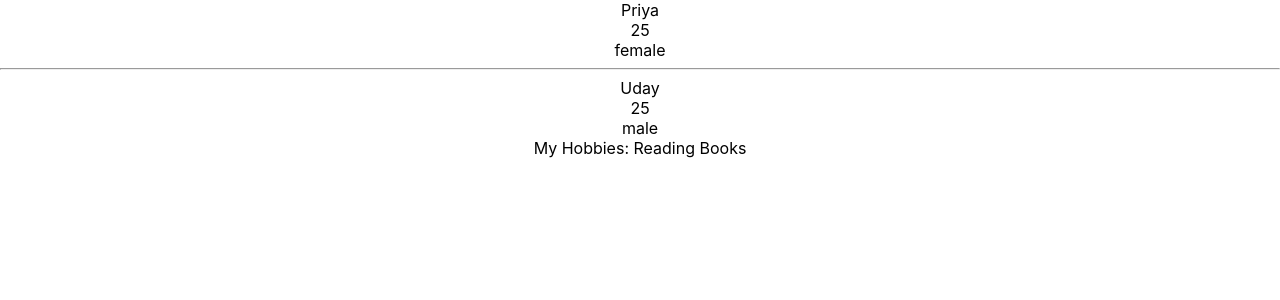
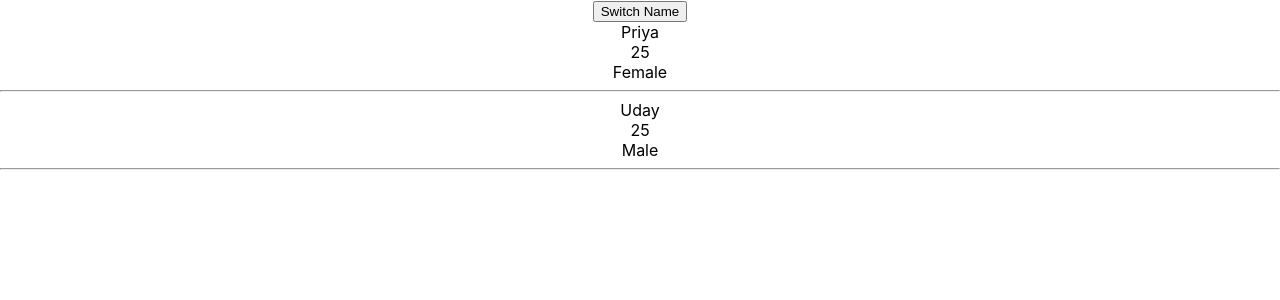
Before and after one commit to priyadarshiniravi/react-basic-workshop, a React (Create React App) app: page / in a window 1280 px wide. Shown: the top 300 px of the page. Built offline with nearby package versions, Linux system fonts and the light colour scheme.

Commit message:
Add dynamic content

```diff
--- a/src/App.js
+++ b/src/App.js
@@ -3,12 +3,33 @@ import './App.css';
 import Person from "./person/Person";
 
 class App extends Component {
+    state = {
+        people: [
+            {
+                name: "Priya",
+                age: 25,
+                gender: "Female"
+            },
+            {
+                name: "Uday",
+                age: 25,
+                gender: "Male"
+            }
+        ]
+    };
+
     render() {
         return (
             <div className="App">
-                <Person name="Priya" age={25} gender="female"/>
-                <hr/>
-                <Person name="Uday" age={25} gender="male">My Hobbies: Reading Books</Person>
+                <button>Switch Name</button>
+                {this.state.people.map((person) => {
+                    return (
+                        <div>
+                            <Person name={person.name} age={person.age} gender={person.gender} />
+                            <hr />
+                        </div>
+                    )
+                })}
             </div>
         );
     }
```
